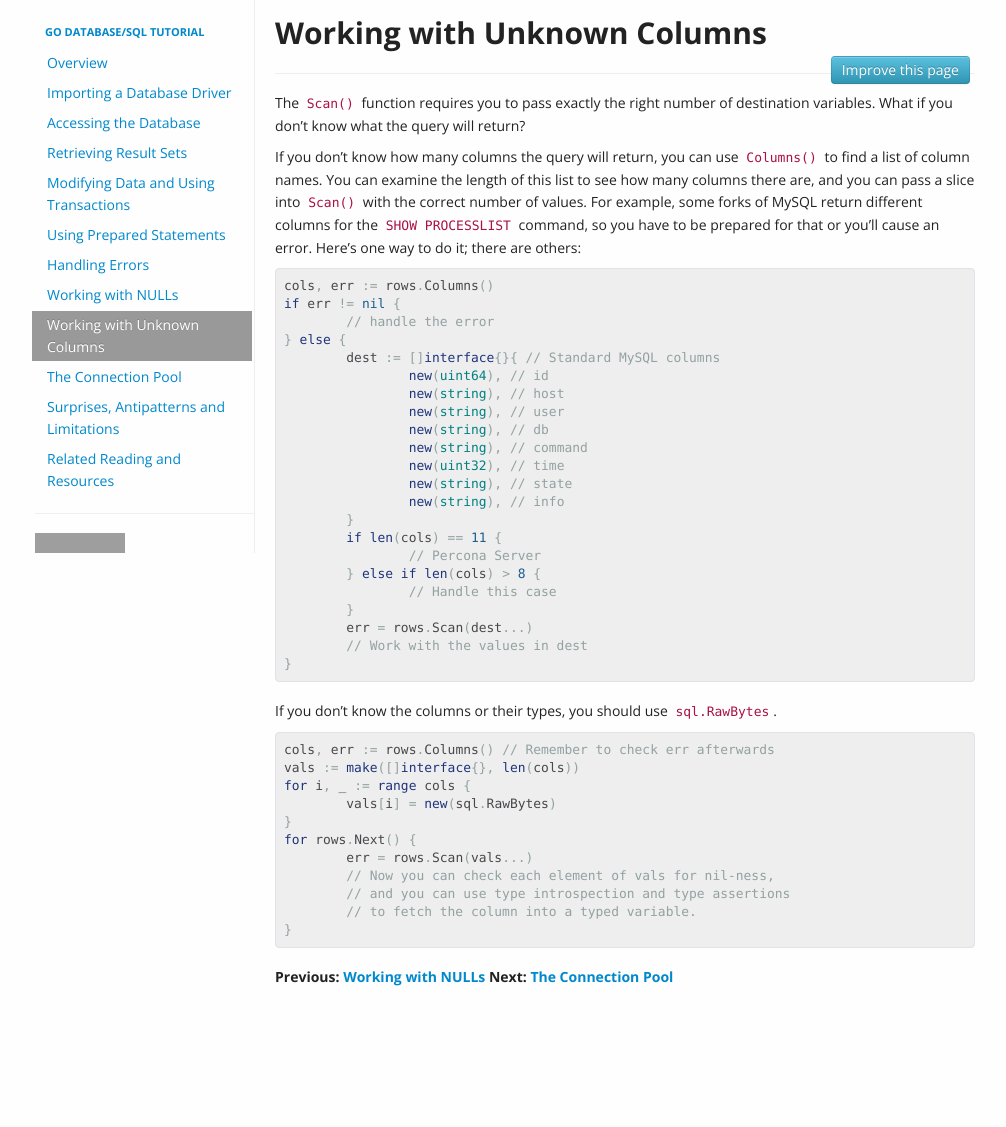
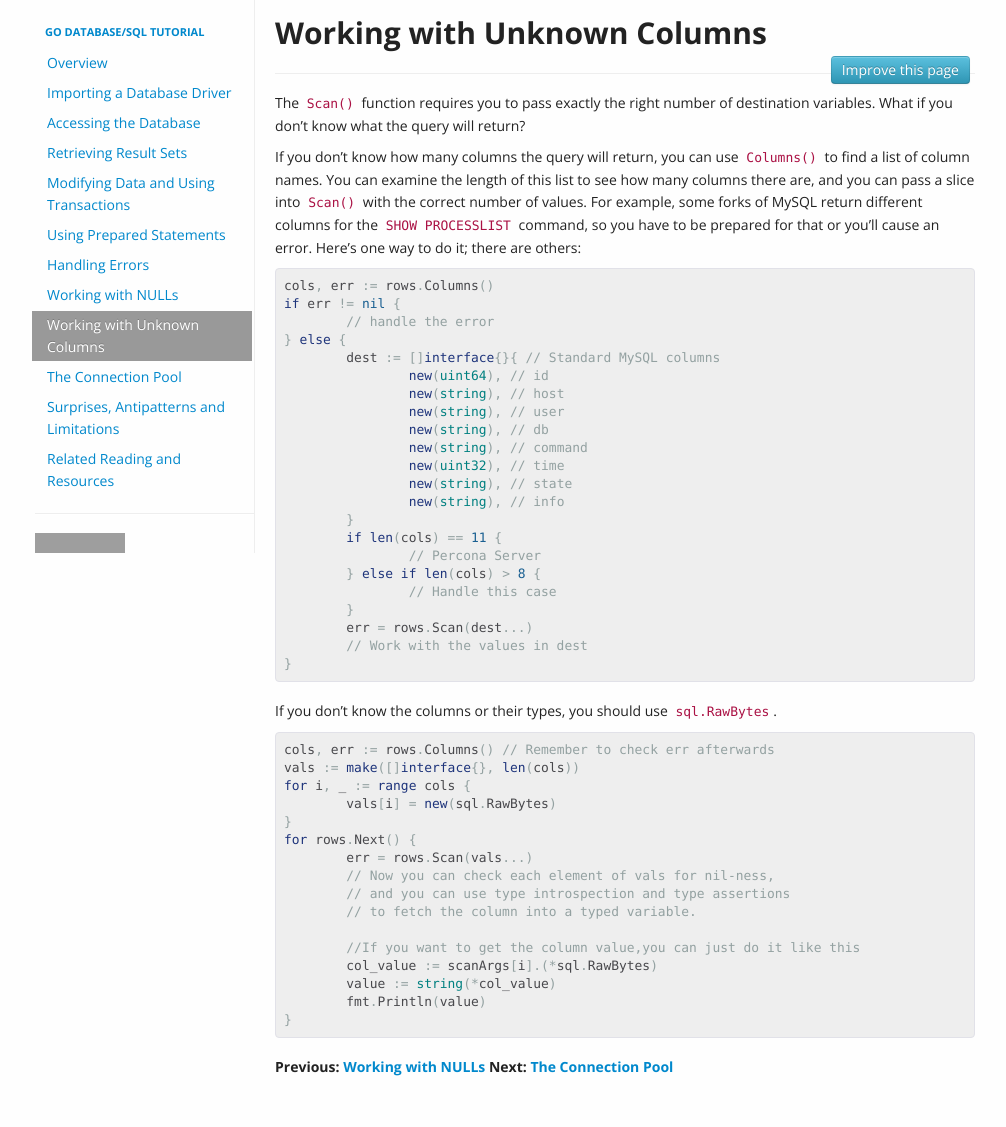
Before and after one commit to VividCortex/go-database-sql-tutorial, a Jekyll site: the page built from varcols.md, in a window 1280 px wide. Shown: the whole page, without its empty margins (135-1141 px from the left). Built offline with Jekyll 4.4.1, drawn with Linux system fonts in a browser that asks for light colours; before the commit the page ends 1037 px from its top, so only the background shows below that; grey boxes are pictures that could not be loaded.

Commit message:
Update varcols.md
获取sql查询每一列的数据

```diff
--- a/varcols.md
+++ b/varcols.md
@@ -51,6 +51,11 @@ for rows.Next() {
 	// Now you can check each element of vals for nil-ness,
 	// and you can use type introspection and type assertions
 	// to fetch the column into a typed variable.
+
+	//If you want to get the column value,you can just do it like this
+	col_value := scanArgs[i].(*sql.RawBytes)
+	value := string(*col_value)
+	fmt.Println(value)
 }
 </pre>
 
```
